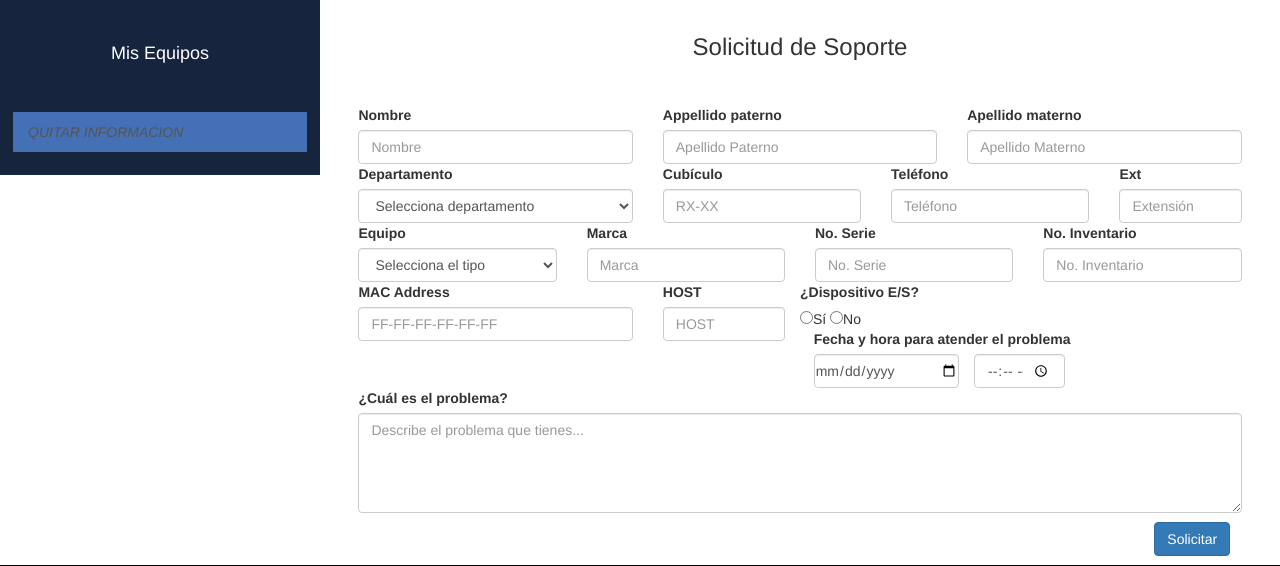
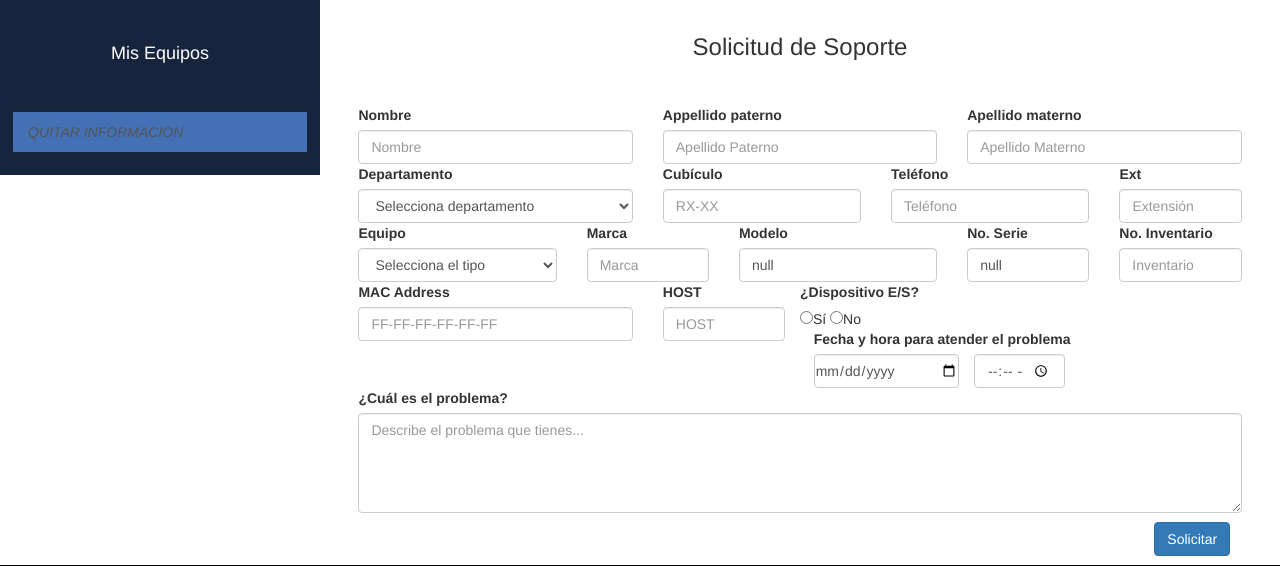
Before and after one commit to alexorozco2410/SistemaSoportes, a CodeIgniter app: page /SistemaSoportes/index.php/solicitud_controller/index in a window 1280 px wide. Shown: the part 117-683 px from the top of the page. Run offline with CodeIgniter, Linux system fonts and the light colour scheme; the visitor is signed in with stand-in values (Sample User, id 1); some libraries are stand-ins or nearby versions.

Commit message:
modificacion 15/01/2020

```diff
--- a/application/controllers/solicitud_controller.php
+++ b/application/controllers/solicitud_controller.php
@@ -58,6 +58,7 @@ class Solicitud_controller extends CI_Controller {
         'ext' => $this->input->post('ext'),
         'equipo' => $this->input->post('tipoE'),
         'marca' => $this->input->post('marca'),
+        'modelo' => $this->input->post('modelo'),
         'numSerie' => $this->input->post('numSerie'),
         'numInventario' => $this->input->post('numInventario'),
         'mac' => $this->input->post('mac'),
@@ -68,21 +69,24 @@ class Solicitud_controller extends CI_Controller {
         'problema' => $this->input->post('problema'),
         'idEquipo' => $this->input->post('idE'),
       );
-    //  $nombre = $this->input->post('nombre');
-    //  $apPat = $this->input->post('ApPat');
-    //  $apMat = $this->input->post('ApMat');
-    //  $departamento = $this->input->post('departamento');
-    //  $cubiculo = $this->input->post('cubiculo');
-      // $tel = $this->input->post('telefono');
-    //  $ext = $this->input->post('ext');
-    //  $equipo = $this->input->post('tipoE');
-      if ($datos['idEquipo'] != null) {
+
+      foreach ($datos as $x => $valor) {
+        if ($valor == "") {
+          $datos[$x] = "NULL";
+        }else {
+          $datos[$x] = '\''.$valor.'\'';
+          //var_dump($aux3);
+        }
+      }
+
+      if ($datos['idEquipo'] != "NULL") {
           $this->solicitud_model->registrarSolicitud($datos);
           //echo json_encode(array('status' => 0, 'error' => 'no esta el equipo en registro'));
+          //$datos['idEquipo'] = NULL;
+          //var_dump($datos);
       }else{
-        var_dump($datos['mac']);
+        //var_dump($datos['mac']);
         $verificar = $this->solicitud_model->registrarEquipo($datos);
-        echo json_encode(array('status' => 0, 'error' => 'se registro el equipo'));
         var_dump($verificar);
       }
     }
--- a/application/views/solicitud.php
+++ b/application/views/solicitud.php
@@ -76,17 +76,21 @@
                 <option value="celular">Celular</option>
               </select>
             </div>
-            <div class="col-md-3 mb-4">
+            <div class="col-md-2 mb-4">
               <label for="Marca">Marca</label>
               <input id="Marca" class="form-control" type="text" name="marca" placeholder="Marca">
             </div>
             <div class="col-md-3 mb-4">
+              <label for="Marca">Modelo</label>
+              <input id="Modelo" class="form-control" type="text" name="modelo" value="null" placeholder="Modelo">
+            </div>
+            <div class="col-md-2 mb-4">
               <label for="NumSerie">No. Serie</label>
-              <input id="NumSerie" class="form-control" type="text" name="numSerie" placeholder="No. Serie">
+              <input id="NumSerie" class="form-control" type="text" name="numSerie" value="null" placeholder="Serie">
             </div>
-            <div class="col-md-3 mb-4">
+            <div class="col-md-2 mb-4">
               <label for="NumInventario">No. Inventario</label>
-              <input id="NumInventario" class="form-control" type="text" name="numInventario" placeholder="No. Inventario">
+              <input id="NumInventario" class="form-control" type="text" name="numInventario" placeholder="Inventario">
             </div>
           </div>
           <div class="row">
--- a/assets/js/solicitud.js
+++ b/assets/js/solicitud.js
@@ -15,6 +15,7 @@ function llenarFormulario(num){
       $('#Ext').val(info[0].ext)
       $("#TipoEquipo option[value='"+ info[1].tipo +"']").attr("selected", true)
       $('#Marca').val((info[1].marca).toUpperCase())
+      $('#Modelo').val((info[1].marca))
       $('#NumSerie').val(info[1].no_serie)
       $('#NumInventario').val(info[1].no_inventario)
       $('#MACAddress').val(info[1].mac_address.toUpperCase())
@@ -87,12 +88,14 @@ function vaciarDatos(){
   $('#Ext').val("")
   $("#TipoEquipo option[value]").attr("selected", false)
   $('#Marca').val("")
+  $('#Modelo').val("")
   $('#NumSerie').val("")
   $('#NumInventario').val("")
   $('#MACAddress').val("")
   $('#Hora').val("")
   $('#picker').val("")
   $('#HOST').val("")
+  $('#idE').val("")
 }
 
 function enviarFormulario(){
```
Also changed, not shown: application/models/solicitud_model.php (+8 -4 lines).
